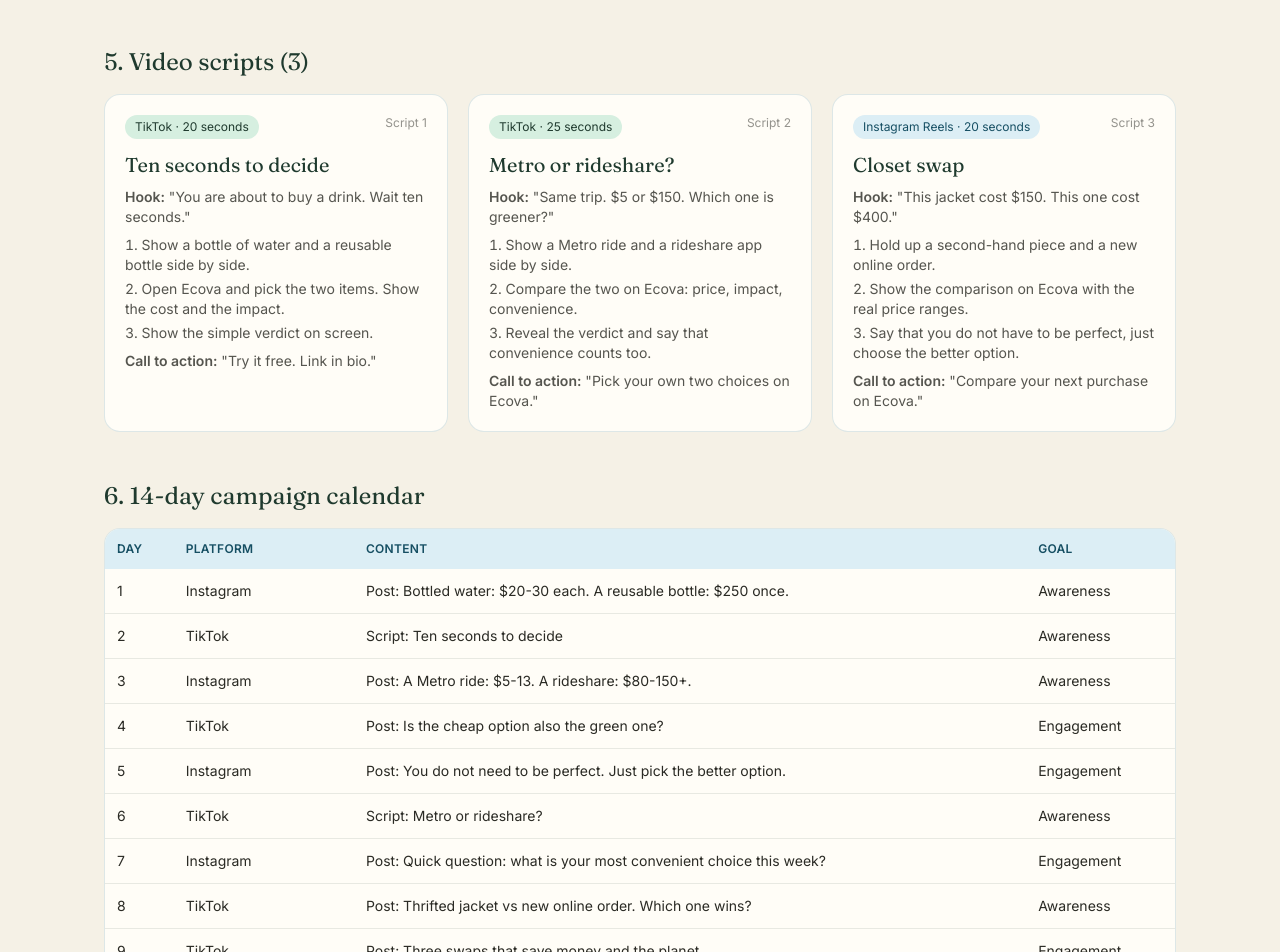
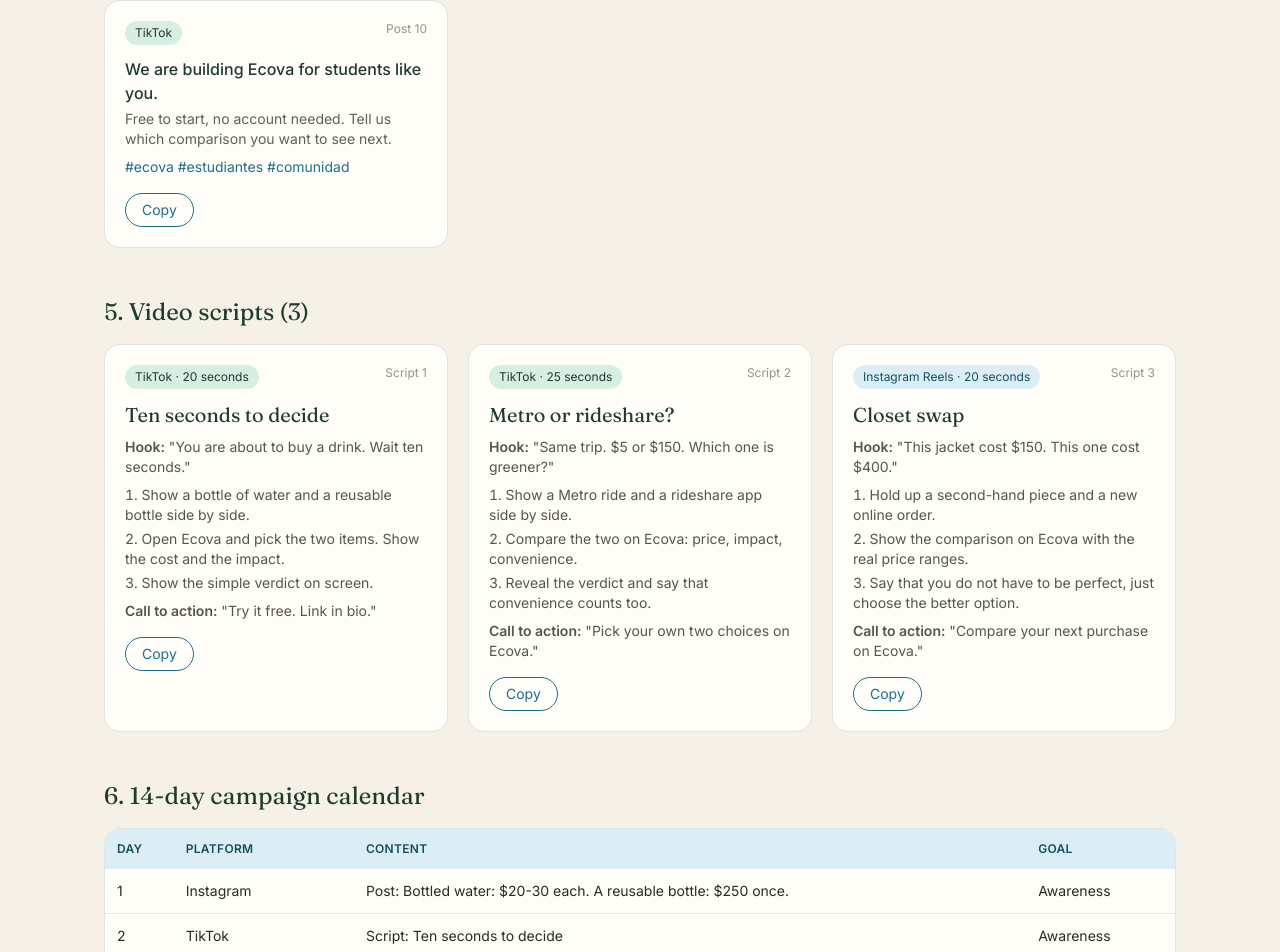
Before and after one commit to vaniahdzmtz-debug/ECOVA, a Next.js app: page /marketing in a window 1280 px wide. Shown: the part 2095-3047 px from the top of the page. Built offline with nearby package versions, Linux system fonts and the light colour scheme.

Commit message:
add copy and export buttons

```diff
--- a/app/marketing/page.js
+++ b/app/marketing/page.js
@@ -1,3 +1,4 @@
+import CopyButton from '../../components/CopyButton';
 import {
   BRAND,
   PERSONA,
@@ -7,6 +8,7 @@ import {
   CALENDAR,
   itemLabel,
   itemPlatform,
+  toText,
 } from '../../lib/marketingContent';
 
 const sectionTitle = 'font-display text-2xl text-forest mb-4';
@@ -100,6 +102,9 @@ export default function MarketingPage() {
           ))}
         </ul>
         <p className="text-sm text-ink/75 mt-3">Button: &quot;{LANDING_COPY.button}&quot;</p>
+        <div className="mt-4">
+          <CopyButton text={toText('landing')} />
+        </div>
       </div>
 
       <h2 className={sectionTitle}>4. Social posts ({POSTS.length})</h2>
@@ -113,6 +118,9 @@ export default function MarketingPage() {
             <p className="font-medium text-forest mb-1">{p.hook}</p>
             <p className="text-sm text-ink/75">{p.caption}</p>
             <p className="text-sm text-lake mt-2">{p.hashtags.join(' ')}</p>
+            <div className="mt-4 flex gap-2 flex-wrap">
+              <CopyButton text={toText('post', p)} />
+            </div>
           </div>
         ))}
       </div>
@@ -139,12 +147,15 @@ export default function MarketingPage() {
             <p className="text-sm text-ink/80 mt-2">
               <b>Call to action:</b> {s.cta}
             </p>
+            <div className="mt-4 flex gap-2 flex-wrap">
+              <CopyButton text={toText('script', s)} />
+            </div>
           </div>
         ))}
       </div>
 
       <h2 className={sectionTitle}>6. 14-day campaign calendar</h2>
-      <div className={`${card} overflow-x-auto mb-12`}>
+      <div className={`${card} overflow-x-auto mb-3`}>
         <table className="w-full text-sm min-w-[560px]">
           <thead className="bg-sky text-lakeDeep text-xs uppercase tracking-wide">
             <tr>
@@ -166,6 +177,9 @@ export default function MarketingPage() {
           </tbody>
         </table>
       </div>
+      <div className="mb-12">
+        <CopyButton text={toText('calendar')} label="Export calendar" />
+      </div>
     </main>
   );
 }
--- /dev/null
+++ b/components/CopyButton.js
@@ -0,0 +1,32 @@
+'use client';
+
+import { useState } from 'react';
+
+// Copies text to the clipboard and shows "Copied" for about 2 seconds.
+export default function CopyButton({ text, label = 'Copy' }) {
+  const [state, setState] = useState('idle');
+
+  async function onCopy() {
+    try {
+      await navigator.clipboard.writeText(text);
+      setState('copied');
+    } catch (e) {
+      setState('blocked');
+    }
+    setTimeout(() => setState('idle'), 2000);
+  }
+
+  return (
+    <button
+      type="button"
+      onClick={onCopy}
+      className="text-base sm:text-sm rounded-full border border-lake text-lake px-4 py-1.5 hover:bg-sky transition-colors"
+    >
+      {state === 'copied'
+        ? 'Copied'
+        : state === 'blocked'
+        ? 'Copy blocked, select the text instead'
+        : label}
+    </button>
+  );
+}
```
